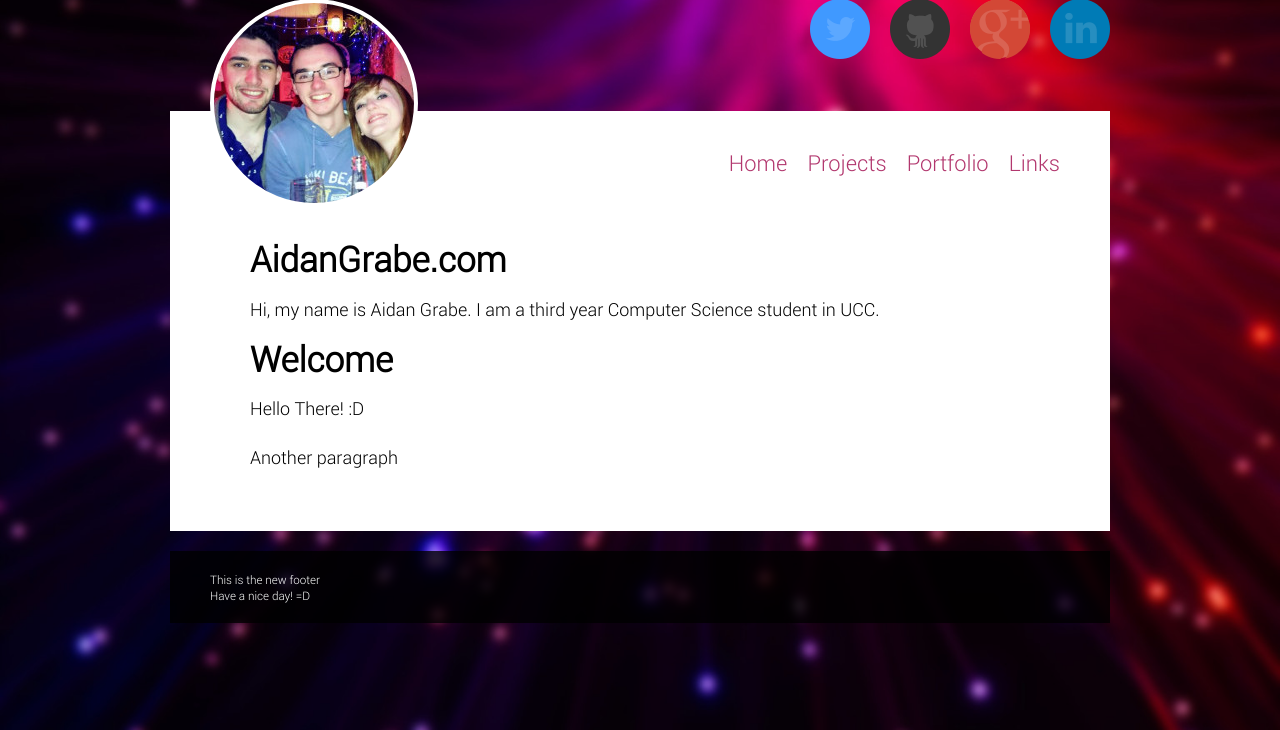
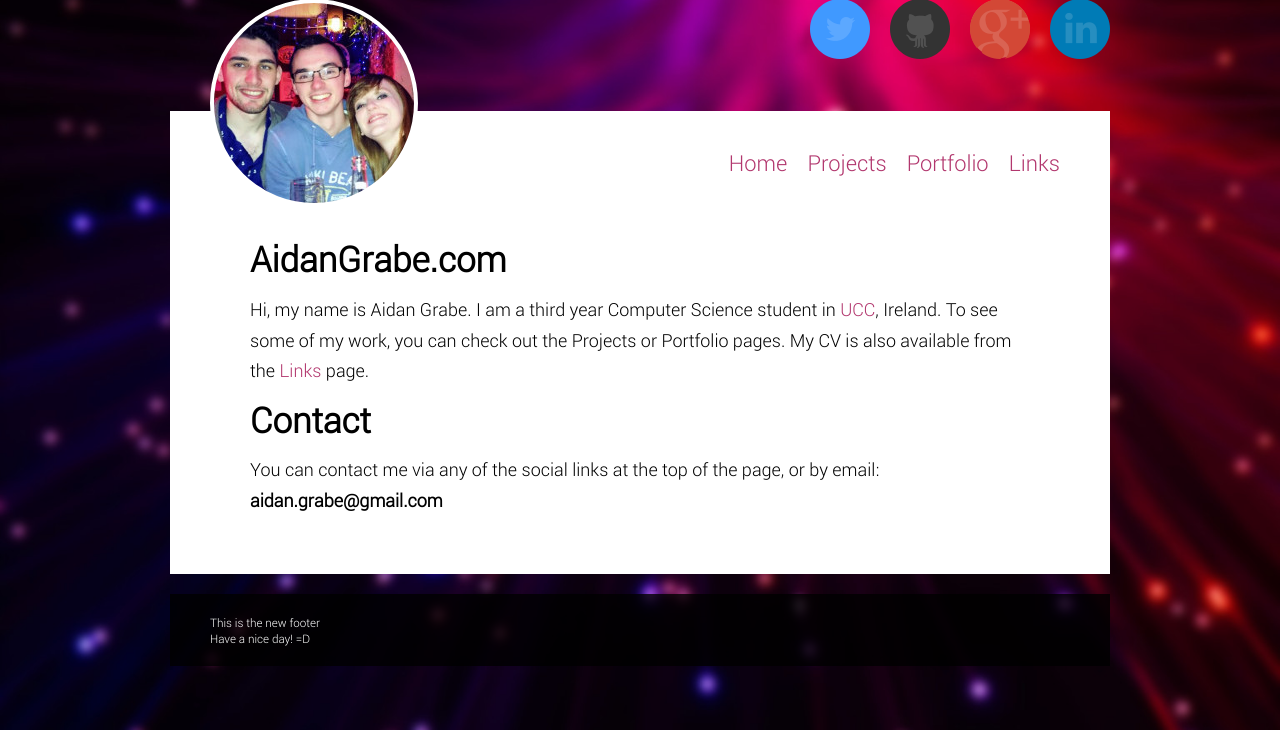
Before and after one commit to aidangrabe/aidangrabe.com, a PHP site: page / in a window 1280 px wide. Shown: the part 70-800 px from the top of the page. Run offline with PHP 8.4, Linux system fonts and the light colour scheme.

Commit message:
Cut the descriptions on the Projects page to specified maximum size
Changed the character encoding of Wrapper template to utf-8

Updated website content in other template files

```diff
--- a/src/pages/ProjectsPage.php
+++ b/src/pages/ProjectsPage.php
@@ -55,7 +55,9 @@ class ProjectsPage extends Page {
 
             $project = new Project($row);
             $template = new Template("Project", array(
-                "name" => $project->getName()
+                "name" => $project->getName(),
+                "description" => $project->getDescription(),
+                "image" => $project->getImage()
             ));
 
             break;
--- a/src/templates/Home.php
+++ b/src/templates/Home.php
@@ -1,11 +1,18 @@
 <article>
     <h1>AidanGrabe.com</h1>
     <p>
-        Hi, my name is Aidan Grabe. I am a third year Computer Science student in UCC.
+        Hi, my name is Aidan Grabe. I am a third year Computer Science student in
+        <a href="http://www.ucc.ie" target="_blank">UCC</a>, Ireland.
+        To see some of my work, you can check out the Projects or Portfolio pages.
+        My CV is also available from the <a href="links/">Links</a> page.
     </p>
 </article>
 <article>
-    <h1>Welcome</h1>
-    <p>Hello There! :D</p>
-    <p>Another paragraph</p>
+    <h1>Contact</h1>
+    <p>
+    You can contact me via any of the social links at the top of the page, or by email:
+    <strong>
+        <span>aidan</span><span>.</span><span>grabe</span>@<span>gm</span><span>ail</span>.com
+    </strong>
+    </p>
 </article>
--- a/src/templates/Links.php
+++ b/src/templates/Links.php
@@ -1,4 +1,4 @@
 <h1>Links</h1>
 <ul>
-    <li><a href="#">Test Link</a></li>
+    <li><a href="#">Curriculum Vitae (Résumé)</a></li>
 </ul>
--- a/src/templates/Project.php
+++ b/src/templates/Project.php
@@ -1,5 +1,7 @@
 <h1><?php echo $name; ?></h1>
 
 <article>
-    <?php echo $description; ?>
+    <p>
+        <?php echo $description; ?>
+    </p>
 </article>
--- a/src/templates/Projects.php
+++ b/src/templates/Projects.php
@@ -29,7 +29,7 @@
                     <h3><?php echo $project->getName(); ?></h3>
                 </a>
                 <p>
-                    <?php echo $project->getDescription(); ?>
+                    <?php echo $project->getDescription(130); ?>
                 </p>
             </article>
         <?php endforeach; ?>
--- a/src/templates/Wrapper.php
+++ b/src/templates/Wrapper.php
@@ -5,6 +5,7 @@
 <head>
     <title><?php echo $title; ?></title>
     <link rel="stylesheet" href="<?php echo App::getResource("/css/main.css"); ;?>" />
+    <meta charset="utf-8" />
     <meta name="viewport" content="width=device-width, initial-scale=1" />
 </head>
 
```
Also changed, not shown: src/Project.php (+13 -2 lines).
